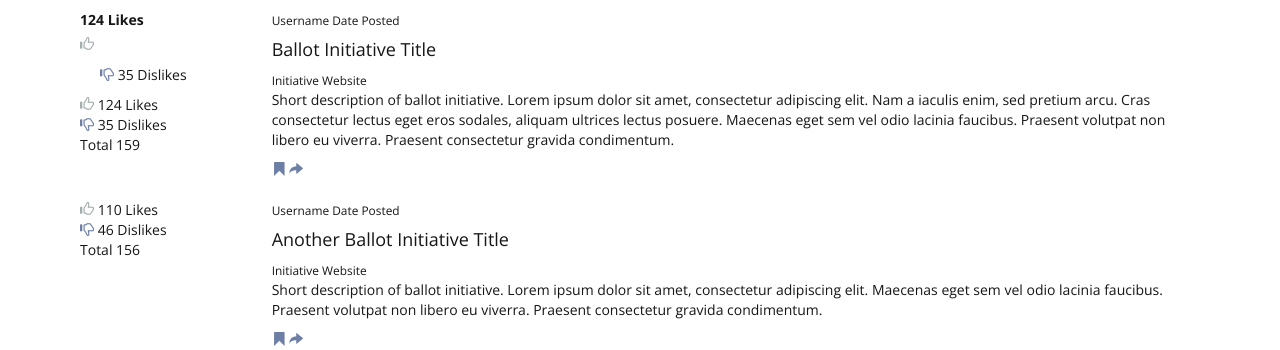
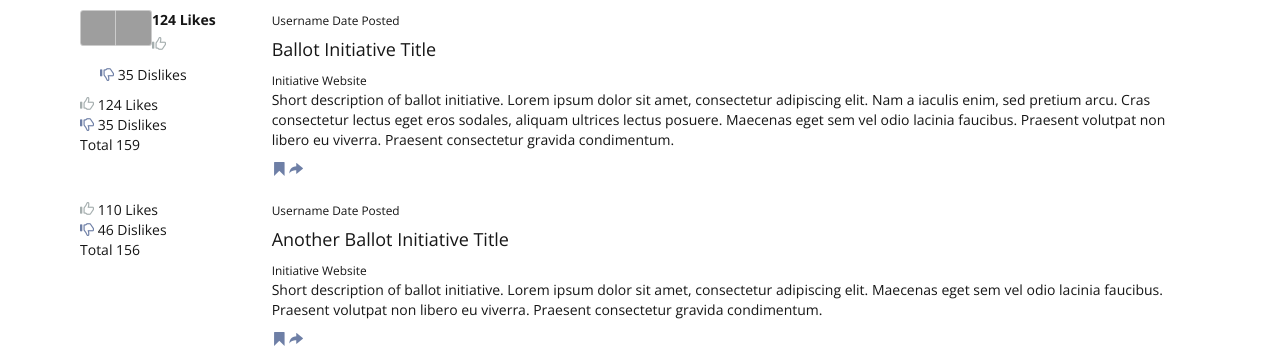
Before and after one commit to kacymckibben/direct_co, a PHP site: page /browse.html in a window 1280 px wide. Shown: the part 105-455 px from the top of the page. Run offline with PHP 8.4, Linux system fonts and the light colour scheme; grey boxes are pictures that could not be loaded.

Commit message:
up vote down vote changes

```diff
--- a/browse.html
+++ b/browse.html
@@ -49,6 +49,22 @@
 		<div class="home-initiative">
 			<div class="row">
 				<div class="col-sm-2">
+					<div>
+						<ul class="vote">
+							<li class="vote_item">
+								<input class="vote_control" type="radio" name="vote1" id="upvote1">
+								<label class="vote_label vote_label--upvote" for="upvote1">
+									<span class="vote_content">Upvote</span>
+								</label>
+							</li>
+							<li class="vote_item">
+								<input class="vote_control" type="radio" name="vote1" id="downvote1">
+								<label class="vote_label vote_label--downvote" for="downvote1">
+									<span class="vote_content">Downvote</span>
+								</label>
+							</li>
+						</ul>
+					</div>
 					<div>
 						<input type="checkbox" id="checkbox-1" class="thumbs-up sr-only">
 						<label for="checkbox-1" class="thumbs-up-label"> 124 Likes</label>
--- a/style.css
+++ b/style.css
@@ -61,6 +61,83 @@ a {
 	color: #000;
 }
 
+.vote {
+	float: left;
+	width: 72px;
+	height: 36px;
+	margin: 0;
+	padding: 0;
+	list-style: none;
+}
+.vote_item {
+	float: left;
+	position: relative;
+	margin: 0;
+	padding: 0;
+	width: 36px;
+	height: 36px;
+}
+.vote_control {
+	z-index: 1;
+	position: absolute;
+	top: 0;
+	left: 0;
+	width: 36px;
+	height: 36px;
+	padding: 0;
+	margin: 0;
+	line-height: 1;
+	opacity: 0;
+}
+.vote_content {
+	position: absolute;
+	overflow: hidden;
+	clip: rect(0,0,0,0);
+	width: 1px;
+	height: 1px;
+	margin: -1px;
+	padding: 0;
+	border: 0;
+}
+.vote_label {
+	position: relative;
+	margin: 0;
+	width: 36px;
+	height: 36px;
+	display: block;
+	color: transparent;
+	cursor: pointer;
+	border: 1px solid #ccc;
+	background-image: url(vote.svg);
+	background-repeat: no-repeat;
+	background-size: 72px 72px;
+}
+.vote_label--upvote {
+	border-radius: 3px 0 0 3px;
+	background-position: 0 0;
+}
+.vote_label--downvote {
+	border-radius: 0 3px 3px 0;
+	border-left: 0;
+	background-position: 0 -36px;
+}
+.vote_control:focus + .vote_label,
+.vote_control:hover + .vote_label,
+.vote_control:disabled + .vote_label,
+.vote_control:checked:focus + .vote_label,
+.vote_control:checked:hover + .vote_label,
+.vote_control:checked:disabled + .vote_label {
+	background-color: #eee;
+}
+.vote_control:checked + .vote_label--upvote {
+	background-position: -36px 0;
+}
+.vote_control:checked + .vote_label--downvote {
+	background-position: -36px -36px;
+}
+.vote_control:disabled {
+
+}
 /*input[type='checkbox'].thumbs-up + label:before,
 input[type='checkbox'].thumbs-up + label:after {
 	color:#000;
```
